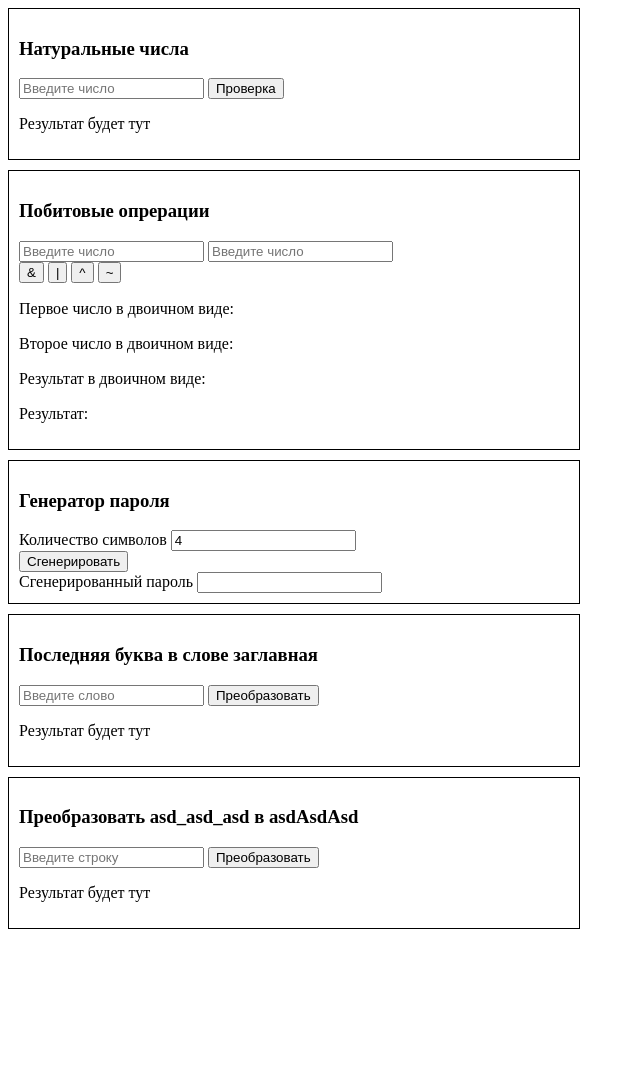
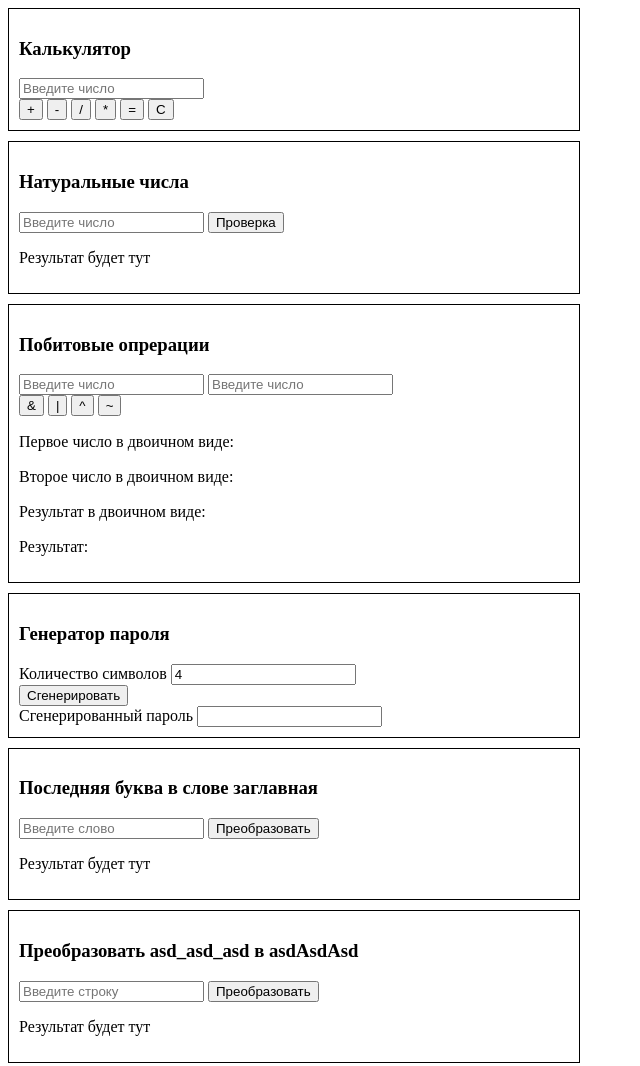
Before and after one commit to rogoznik/js_level_1, a plain HTML site: page lesson_3/index.html in a window 1280 px wide. Shown: the whole page, without its empty margins (0-640 px from the left). Before the commit the page ends 939 px from the top, so only its background shows below. Drawn offline with Linux system fonts and the light colour scheme.

Commit message:
add calc

```diff
--- a/lesson_3/index.html
+++ b/lesson_3/index.html
@@ -6,6 +6,18 @@
     <title>Title</title>
 </head>
 <body>
+    <div class="div">
+        <h3>Калькулятор</h3>
+        <input type="number" placeholder="Введите число" id="calc1">
+        <input type="number" placeholder="Введите число" id="calc2" style="display: none"><br>
+        <span id="act"></span>
+        <button onclick="calc('summ')">+</button>
+        <button onclick="calc('diff')">-</button>
+        <button onclick="calc('div')">/</button>
+        <button onclick="calc('mult')">*</button>
+        <button onclick="calc('result')">=</button>
+        <button onclick="calc('clear')">C</button>
+    </div>
     <div class="div">
         <h3>Натуральные числа</h3>
         <input type="number" placeholder="Введите число" name="num">
--- a/lesson_3/script.js
+++ b/lesson_3/script.js
@@ -1,3 +1,40 @@
+//калькулятор
+function calc(func) {
+    var calc1 = document.getElementById('calc1');
+    var calc2 = document.getElementById('calc2');
+    var a;
+    var b;
+    var act = document.getElementById('act');
+    if ((func == 'summ') || (func == 'diff') || (func == 'div') || (func == 'mult')){
+         act.value = func;
+         calc1.style.display = 'none';
+         calc2.style.display = 'inline-block';
+    }
+    if (func == 'result') {
+        a = parseFloat(calc1.value);
+        b = parseFloat(calc2.value);
+        if (act.value == 'summ') {
+            calc2.value = a + b;
+        }
+        if (act.value == 'diff') {
+            calc2.value = a - b;
+        }
+        if (act.value == 'div') {
+            calc2.value = a / b;
+        }
+        if (act.value == 'mult') {
+            calc2.value = a * b;
+        }
+    }
+    if (func == 'clear') {
+        calc1.style.display = 'inline-block';
+        calc1.value ='';
+        calc2.style.display = 'none';
+        calc2.value ='';
+    }
+
+}
+
 //натуральные числа
 function naturalNumber() {
     var num = parseFloat(document.getElementsByName('num')[0].value);
```
